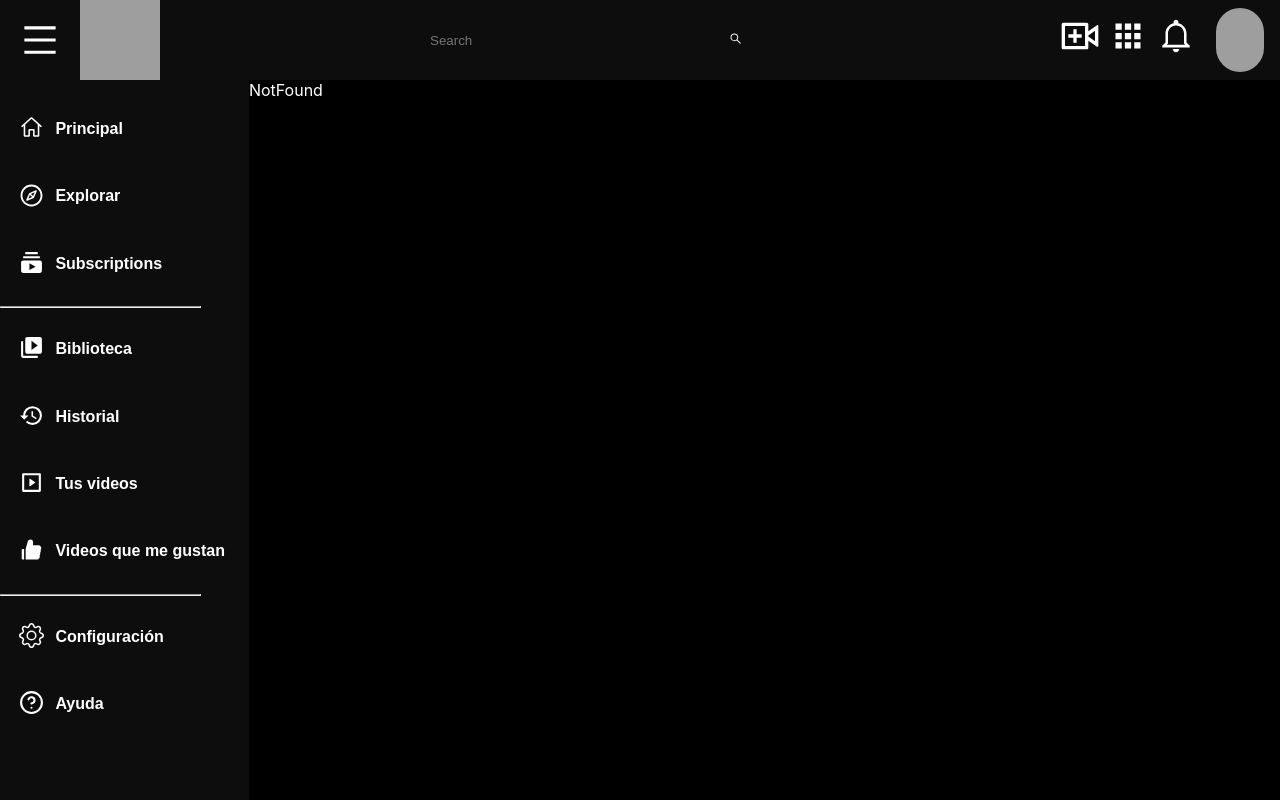
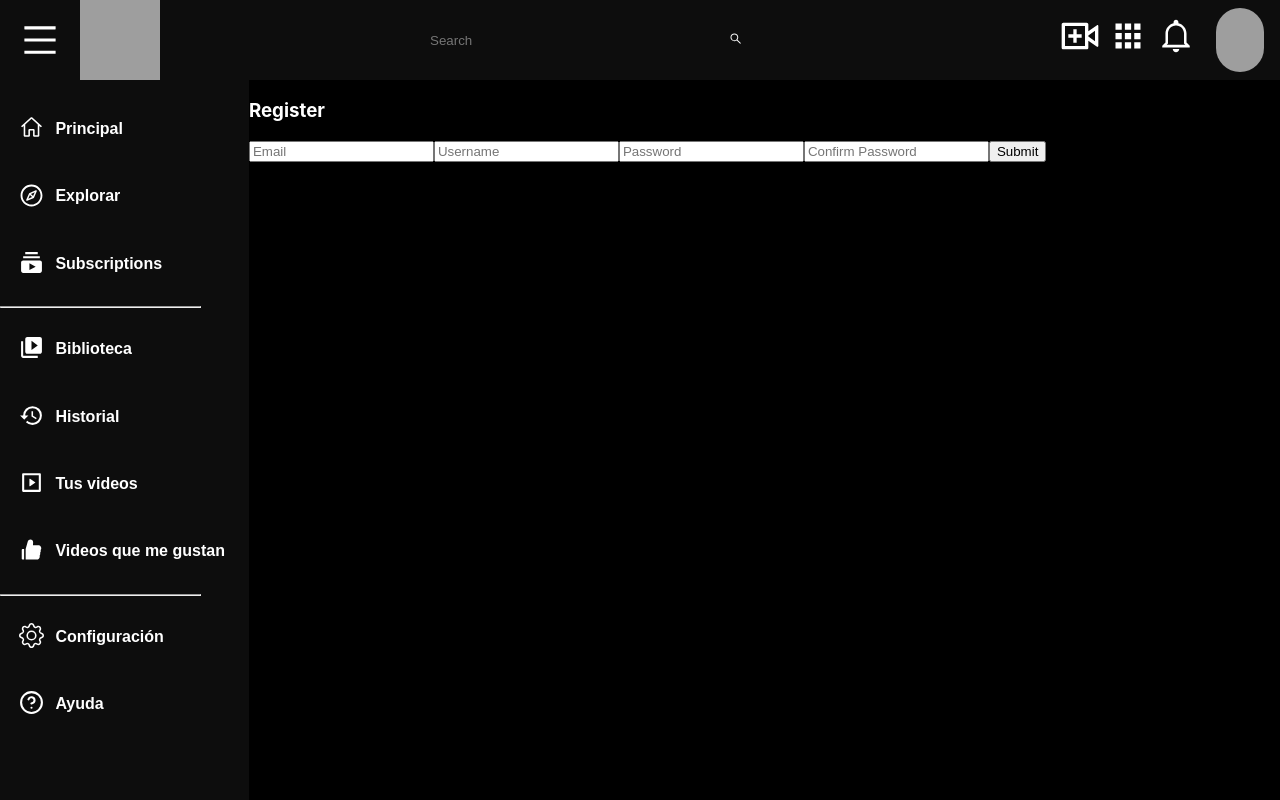
Before and after one commit to pepm17/Clon-Youtube, a React (Create React App) app in the folder client/: page /user/register in a window 1280 px wide. Built offline with nearby package versions, Linux system fonts and the light colour scheme; grey boxes are pictures that could not be loaded.

Commit message:
feat: add views for register and login

```diff
--- a/client/src/router/App.tsx
+++ b/client/src/router/App.tsx
@@ -6,6 +6,7 @@ import AllVideos from "../video/views/allVideos";
 import NotFound from "../common/notFound";
 import "./App.scss";
 import WatchVideoPage from "../watchVideoPage/watchVideoPage";
+import Register from "../user/views/register";
 
 const App = () => {
   return (
@@ -19,6 +20,7 @@ const App = () => {
           <div className="app_content_content">
             <Switch>
               <Route exact path="/" component={AllVideos} />
+              <Route exact path="/user/register" component={Register} />
               <Route exact path="/video/:id" component={WatchVideoPage} />
               <Route component={NotFound} />
             </Switch>
--- /dev/null
+++ b/client/src/user/views/register.tsx
@@ -0,0 +1,68 @@
+import React from "react";
+import { useForm } from "react-hook-form";
+import { useDispatch, useSelector } from "react-redux";
+import { RegisterUser, registerUser } from "../";
+import { AppState } from "../../common/redux/rootStore";
+import { useHistory } from "react-router-dom";
+import { useEffect } from "react";
+const Register = () => {
+  const dispatch = useDispatch();
+  const user = useSelector((res: AppState) => res.user);
+  const {
+    register,
+    handleSubmit,
+    formState: { errors },
+  } = useForm<RegisterUser>();
+  const redirect = useHistory();
+
+  useEffect(() => {
+    if (user.response) {
+      redirect.push("/");
+    }
+  }, [user.response, redirect]);
+
+  const onSubmit = handleSubmit((data) => {
+    dispatch(registerUser(data));
+  });
+
+  return (
+    <>
+      <div className="register">
+        <h3>Register</h3>
+        <div className="register_form">
+          <form onSubmit={onSubmit}>
+            <input
+              type="text"
+              placeholder="Email"
+              {...register("email", { required: true })}
+            />
+
+            <input
+              type="text"
+              placeholder="Username"
+              {...register("username", { required: true })}
+            />
+
+            <input
+              type="text"
+              placeholder="Password"
+              {...register("password", { required: true })}
+            />
+            {errors.password?.message}
+
+            <input
+              type="text"
+              placeholder="Confirm Password"
+              {...register("confirmPassword", { required: true })}
+            />
+            {errors.confirmPassword?.message}
+
+            <input type="submit" />
+          </form>
+        </div>
+      </div>
+    </>
+  );
+};
+
+export default Register;
--- a/client/src/video/views/allVideos.tsx
+++ b/client/src/video/views/allVideos.tsx
@@ -23,7 +23,7 @@ const AllVideos = () => {
             <div className="video">
               <span>12:02</span>
               <img
-                src="https://as01.epimg.net/meristation/imagenes/2021/02/12/noticias/1613123570_444626_1613123673_noticia_normal_recorte1.jpg"
+                src={"http://localhost:4000/" + data.image}
                 alt="imageVideo"
               />
             </div>
```
Also changed, not shown: client/src/user/views/login.tsx (added, +7 -0 lines).
